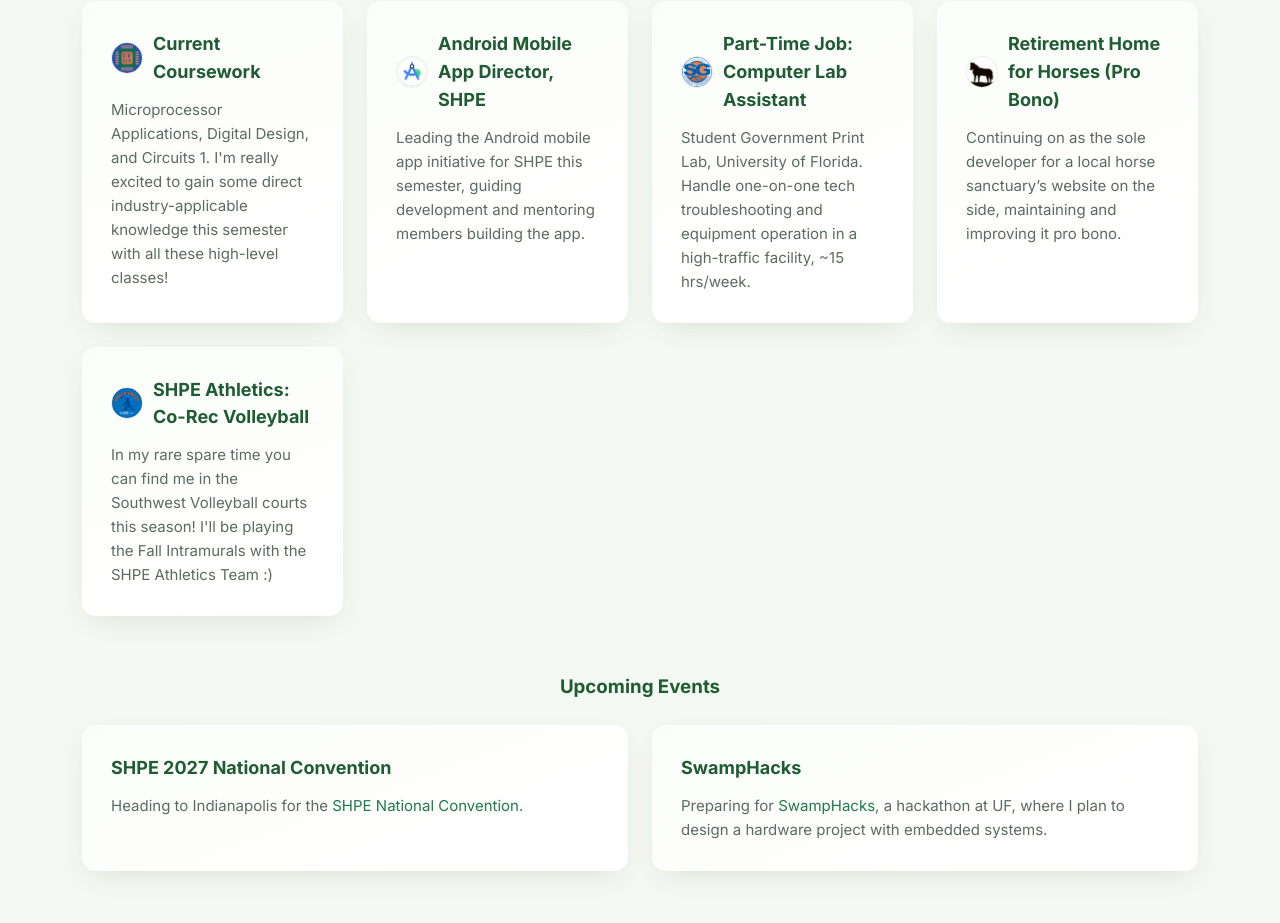
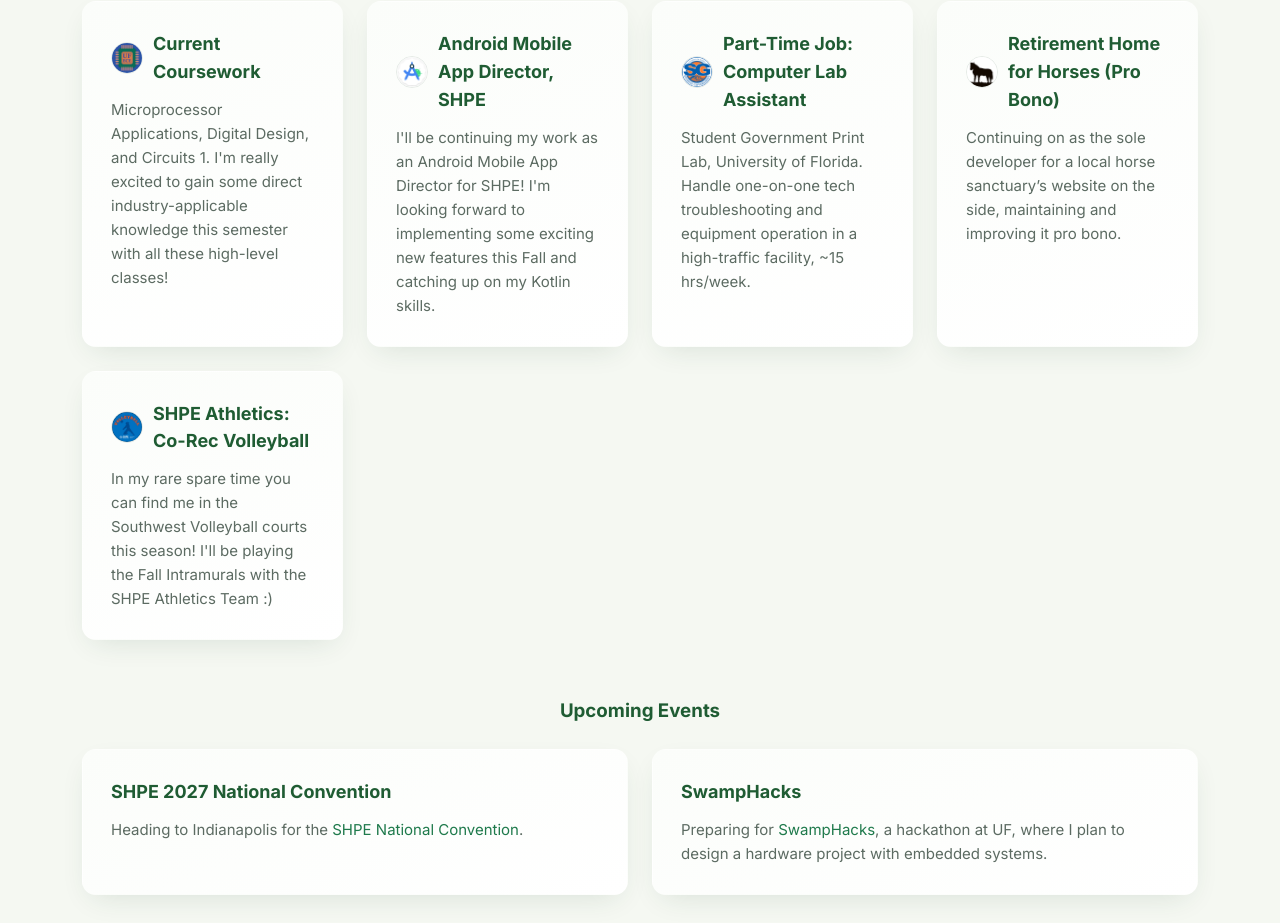
Before and after one commit to almeidaLuisa/LuisaWebsite, a React (Vite) app: page / in a window 1280 px wide. Shown: the part 1160-2083 px from the top of the page. Built offline with nearby package versions, Linux system fonts and the light colour scheme.

Commit message:
Reword the SHPE Android director card
Match the more personal voice used on the neighboring cards.

```diff
--- a/src/components/WhatImUpTo.jsx
+++ b/src/components/WhatImUpTo.jsx
@@ -13,7 +13,7 @@
   },
   {
     title: 'Android Mobile App Director, SHPE',
-    body: 'Leading the Android mobile app initiative for SHPE this semester, guiding development and mentoring members building the app.',
+    body: "I'll be continuing my work as an Android Mobile App Director for SHPE! I'm looking forward to implementing some exciting new features this Fall and catching up on my Kotlin skills.",
     icon: androidStudioLogo,
   },
   {
```
